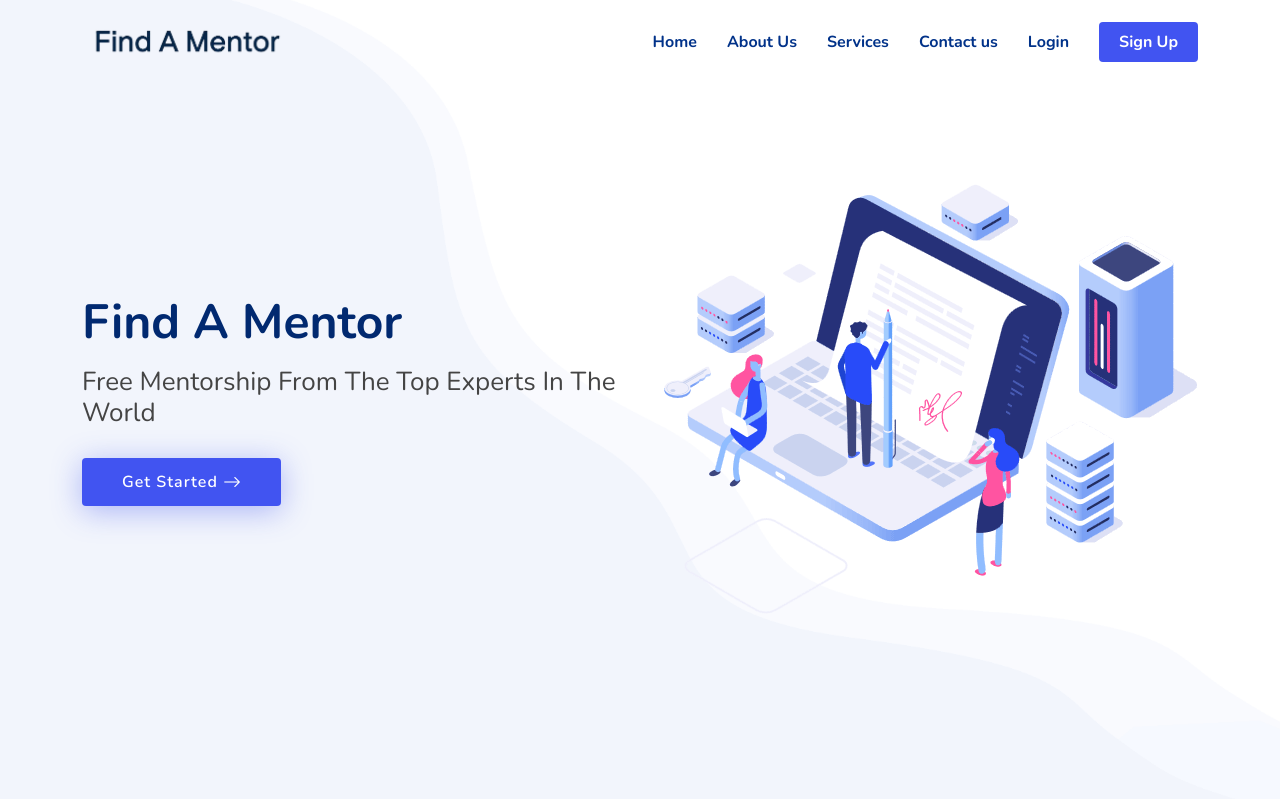
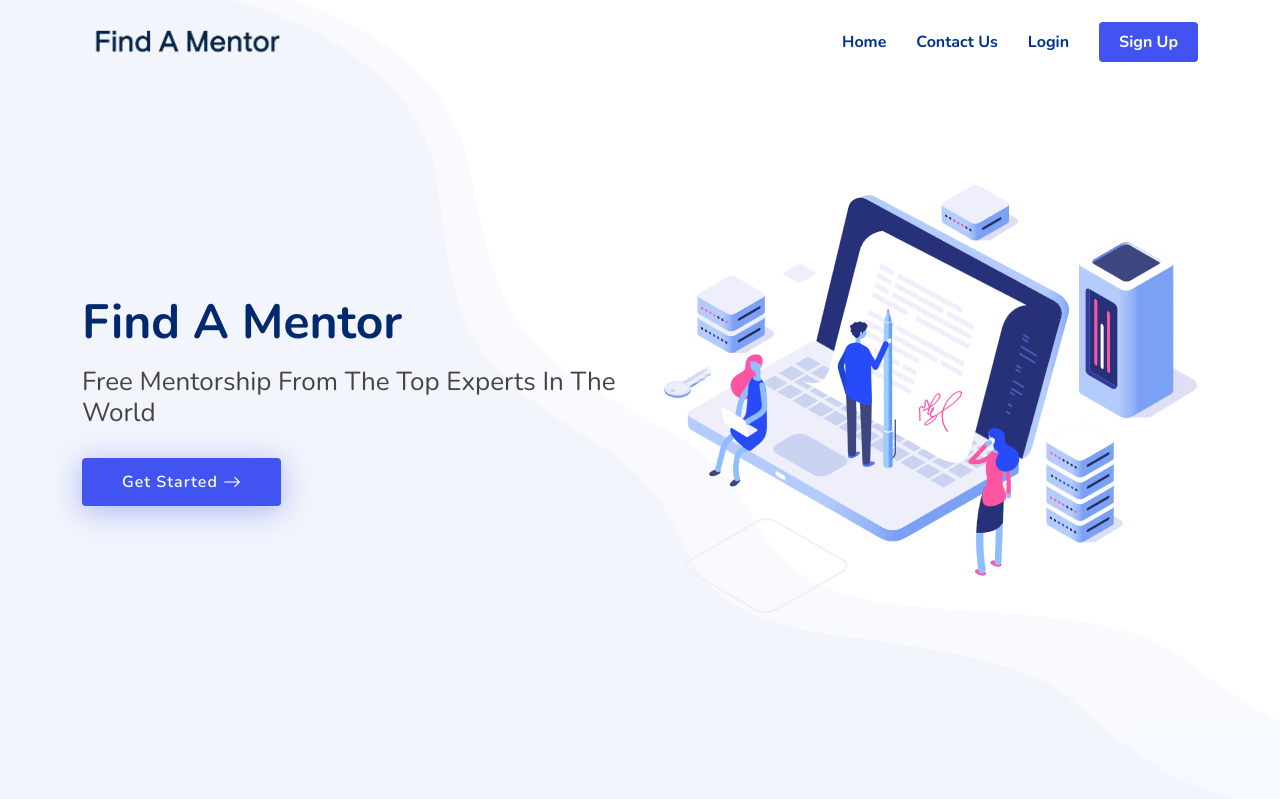
Before and after one commit to nasir733/find-a-mentor, a Django app: page / in a window 1280 px wide. Shown: the top 799 px of the page. Run offline with Django 3.2, Linux system fonts and the light colour scheme; some libraries are stand-ins or nearby versions.

Commit message:
major update 12

```diff
--- a/main/templates/nav.html
+++ b/main/templates/nav.html
@@ -13,9 +13,8 @@
       <nav id="navbar" class="navbar">
         <ul>
           <li><a href="/">Home</a></li>
-          <li><a href="{% url 'about' %}">About Us</a></li>
-          <li><a href="{% url 'services' %}">Services</a></li>
-          <li><a href="{% url 'contact' %}">Contact us</a></li>
+
+          <li><a href="{% url 'contact' %}">Contact Us</a></li>
 
           {% if user.is_authenticated %}
 
```
